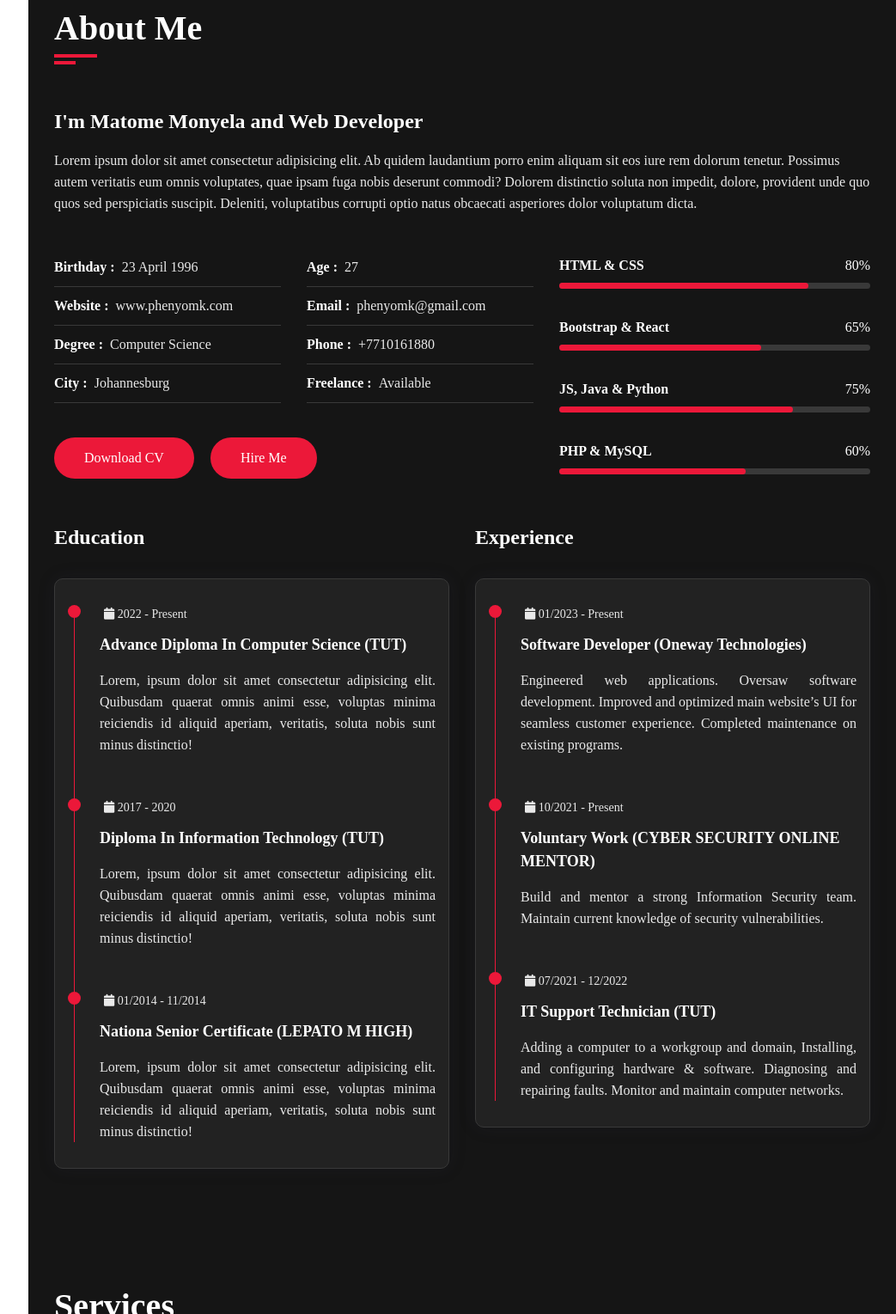
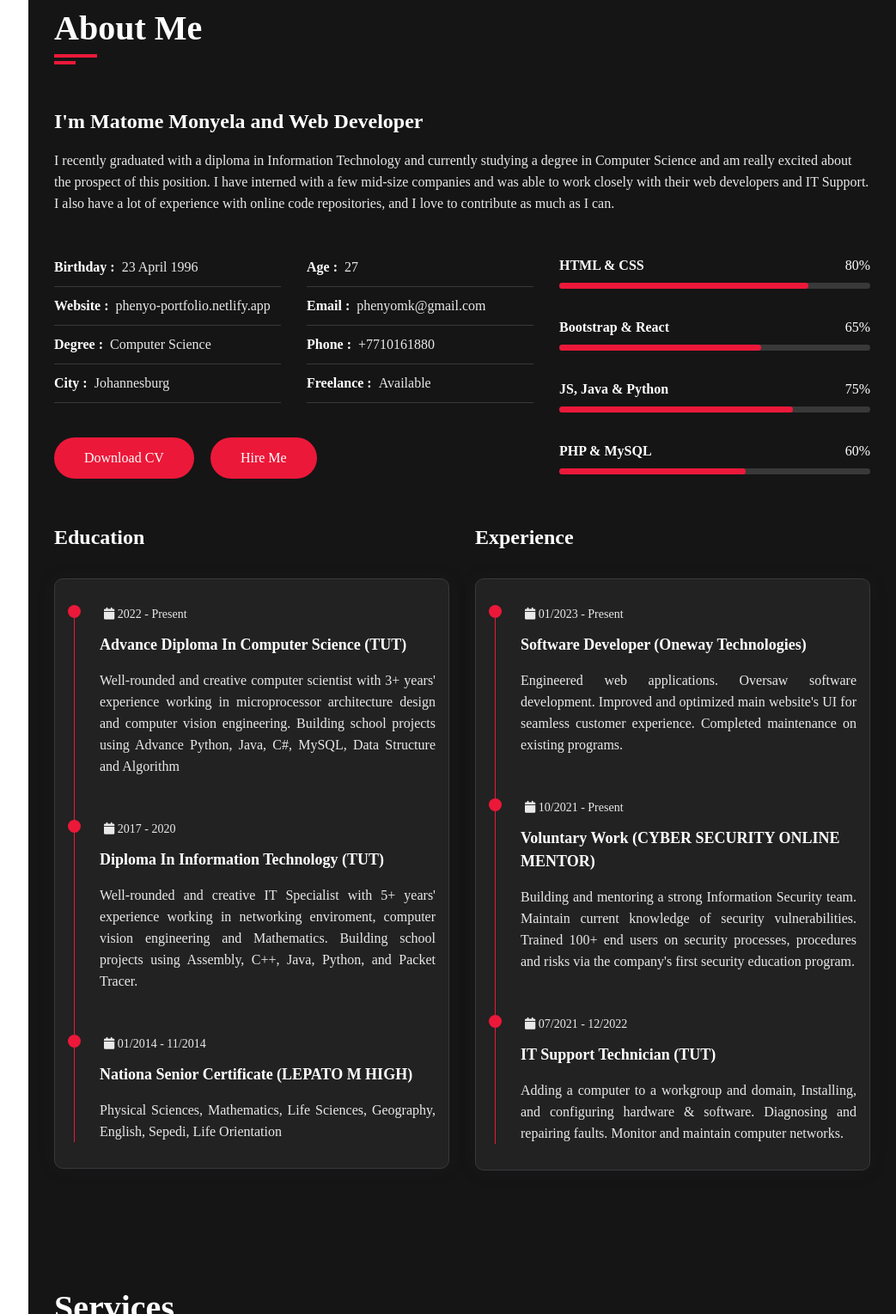
Before and after one commit to MonyelaMK/Portfolio, a plain HTML site: page index.html in a window 1280 px wide. Shown: the part 857-2386 px from the top of the page at 86% size, without its empty margins (237-1280 px from the left). Drawn offline with nearby package versions, Linux system fonts and the light colour scheme; a web font is replaced by a local one.

Commit message:
Virsion 3

```diff
--- a/index.html
+++ b/index.html
@@ -78,14 +78,12 @@
                             <div class="row">
                                 <div class="about-text padd-15">
                                     <h3>I'm Matome Monyela and <span>Web Developer</span></h3>
-                                    <p>Lorem ipsum dolor sit amet consectetur adipisicing elit. Ab quidem laudantium
-                                        porro
-                                        enim aliquam sit eos iure rem dolorum tenetur. Possimus autem veritatis eum
-                                        omnis
-                                        voluptates, quae ipsam fuga nobis deserunt commodi? Dolorem distinctio soluta
-                                        non
-                                        impedit, dolore, provident unde quo quos sed perspiciatis suscipit. Deleniti,
-                                        voluptatibus corrupti optio natus obcaecati asperiores dolor voluptatum dicta.
+                                    <p>I recently graduated with a diploma in Information Technology and currently
+                                        studying a degree in Computer Science and am really excited about the prospect
+                                        of this position. I have interned with a few mid-size companies and was able to
+                                        work closely with their web developers and IT Support. I also have a lot of
+                                        experience with online code repositories, and I love to contribute as much as I
+                                        can.
                                     </p>
                                 </div>
                             </div>
@@ -99,7 +97,7 @@
                                             <p>Age : <span>27</span></p>
                                         </div>
                                         <div class="info-item padd-15">
-                                            <p>Website : <span>www.phenyomk.com</span></p>
+                                            <p>Website : <span>phenyo-portfolio.netlify.app</span></p>
                                         </div>
                                         <div class="info-item padd-15">
                                             <p>Email : <span>phenyomk@gmail.com</span></p>
@@ -119,7 +117,7 @@
                                     </div>
                                     <div class="row">
                                         <div class="buttons padd-15">
-                                            <a href="#" class="btn">Download CV</a>
+                                            <a href="/img/Resume.pdf" download="" class="btn">Download CV</a>
                                             <a href="#contact" class="btn hhire-me">Hire Me</a>
                                         </div>
                                     </div>
@@ -179,10 +177,12 @@
                                                     </h3>
                                                     <h4 class="timeline-title">Advance Diploma in Computer Science (TUT)
                                                     </h4>
-                                                    <p class="timeline-text">Lorem, ipsum dolor sit amet consectetur
-                                                        adipisicing elit. Quibusdam quaerat omnis animi esse,
-                                                        voluptas minima reiciendis id aliquid aperiam, veritatis,
-                                                        soluta nobis sunt minus distinctio!</p>
+                                                    <p class="timeline-text">Well-rounded and creative computer
+                                                        scientist with 3+ years' experience working in microprocessor
+                                                        architecture design and computer vision engineering. Building
+                                                        school projects using Advance Python, Java, C#, MySQL, Data
+                                                        Structure
+                                                        and Algorithm</p>
                                                 </div>
                                                 <!-- ====== timeline item ====== -->
                                                 <div class="timeline-item">
@@ -193,10 +193,11 @@
                                                     </h3>
                                                     <h4 class="timeline-title">Diploma In Information Technology (TUT)
                                                     </h4>
-                                                    <p class="timeline-text">Lorem, ipsum dolor sit amet consectetur
-                                                        adipisicing elit. Quibusdam quaerat omnis animi esse,
-                                                        voluptas minima reiciendis id aliquid aperiam, veritatis,
-                                                        soluta nobis sunt minus distinctio!</p>
+                                                    <p class="timeline-text">Well-rounded and creative IT Specialist
+                                                        with 5+ years' experience working in networking enviroment,
+                                                        computer vision engineering and Mathematics. Building school
+                                                        projects using Assembly, C++, Java, Python, and Packet Tracer.
+                                                    </p>
                                                 </div>
                                                 <!-- ====== timeline item ====== -->
                                                 <div class="timeline-item">
@@ -207,10 +208,8 @@
                                                     </h3>
                                                     <h4 class="timeline-title">Nationa Senior Certificate (LEPATO M
                                                         HIGH)</h4>
-                                                    <p class="timeline-text">Lorem, ipsum dolor sit amet consectetur
-                                                        adipisicing elit. Quibusdam quaerat omnis animi esse,
-                                                        voluptas minima reiciendis id aliquid aperiam, veritatis,
-                                                        soluta nobis sunt minus distinctio!</p>
+                                                    <p class="timeline-text">Physical Sciences, Mathematics, Life
+                                                        Sciences, Geography, English, Sepedi, Life Orientation</p>
                                                 </div>
                                             </div>
                                         </div>
@@ -231,7 +230,7 @@
                                                     <h4 class="timeline-title">Software Developer (Oneway Technologies)
                                                     </h4>
                                                     <p class="timeline-text">Engineered web applications. Oversaw
-                                                        software development. Improved and optimized main website’s UI
+                                                        software development. Improved and optimized main website's UI
                                                         for seamless customer experience. Completed maintenance on
                                                         existing programs.</p>
                                                 </div>
@@ -244,9 +243,11 @@
                                                     </h3>
                                                     <h4 class="timeline-title">Voluntary Work (CYBER SECURITY ONLINE
                                                         MENTOR)</h4>
-                                                    <p class="timeline-text">Build and mentor a strong Information
+                                                    <p class="timeline-text">Building and mentoring a strong Information
                                                         Security team. Maintain current knowledge of security
-                                                        vulnerabilities.
+                                                        vulnerabilities. Trained 100+ end users on security processes,
+                                                        procedures and risks via the company's first security education
+                                                        program.
                                                     </p>
                                                 </div>
                                                 <!-- ====== timeline item ====== -->
@@ -400,7 +401,8 @@
                         <div class="portfolio-item padd-15">
                             <div class="portfolio-item-inner shadow-dark">
                                 <div class="portfolio-img">
-                                    <a href=""><img src="img/dashboard.jpg" alt="Admin Dashboard"></a>
+                                    <a href="https://phenyoadmin-dashboard.netlify.app/" target="
+                                    _blank"><img src="img/dashboard.jpg" alt="Admin Dashboard"></a>
                                 </div>
                             </div>
                         </div>
@@ -409,7 +411,7 @@
                         <div class="portfolio-item padd-15">
                             <div class="portfolio-item-inner shadow-dark">
                                 <div class="portfolio-img">
-                                    <a href=""><img src="img/E-commerce.jpg" alt="E-commerce Project"></a>
+                                    <a href="#"><img src="img/E-commerce.jpg" alt="E-commerce Project"></a>
                                 </div>
                             </div>
                         </div>
@@ -418,7 +420,7 @@
                         <div class="portfolio-item padd-15">
                             <div class="portfolio-item-inner shadow-dark">
                                 <div class="portfolio-img">
-                                    <a href=""><img src="img/loan.jpg" alt="Loan Project"></a>
+                                    <a href="#"><img src="img/loan.jpg" alt="Loan Project"></a>
                                 </div>
                             </div>
                         </div>
```
Also changed, not shown: 1 other file.
